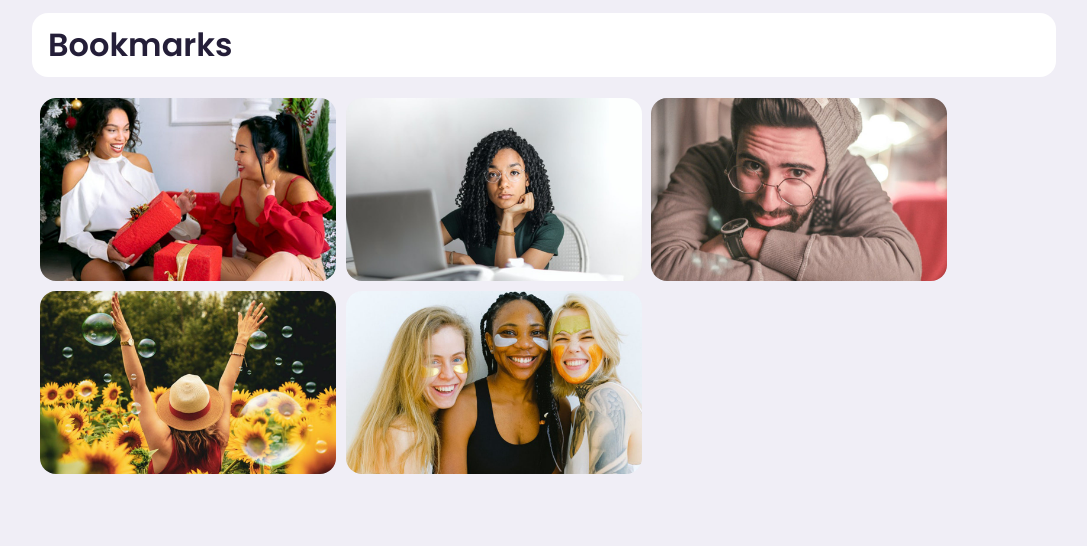
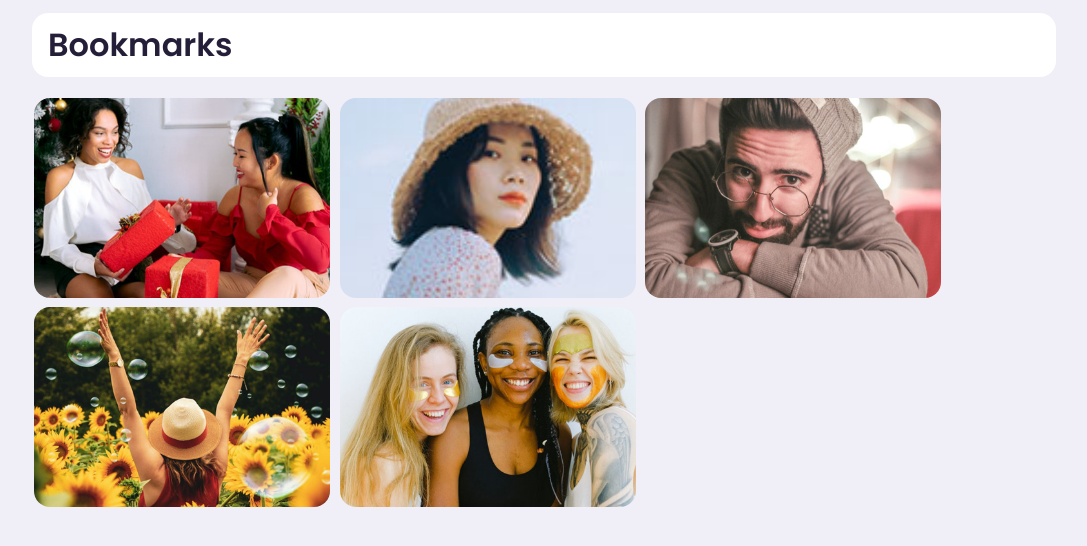
Before and after one commit to 4jay11/social, a React (Create React App) app in the folder frontend/: page /bookmark in a window 1280 px wide. Shown: the top 546 px of the page, without its empty margins (96-1183 px from the left). Built offline with nearby package versions, Linux system fonts and the light colour scheme.

Commit message:
bookkmark

```diff
--- a/frontend/src/components/Bookmarks.css
+++ b/frontend/src/components/Bookmarks.css
@@ -22,7 +22,7 @@
 .bookmark-container {
   display: flex;
   flex-wrap: wrap; /* Allows items to wrap onto the next line */
-  width: 80%;
+  width: 80.9%;
   margin: 0 auto;
   align-items: center;
 
@@ -47,7 +47,7 @@
 }
 .book-list .photo {
   width: 18.5rem;
-  height: 100%;
+  height: 12.5rem;
   border-radius: var(--card-border-radius);
 }
 
--- a/frontend/src/components/Bookmarks.js
+++ b/frontend/src/components/Bookmarks.js
@@ -9,27 +9,23 @@ const Bookmarks = () => {
   // Find the user by ID
   const user = users.find((user) => user.user_id === searchUserId);
 
-  // Ensure user exists and has savedPosts
-  const savedPosts = user ? user.savedPosts : [];
+  // Get saved posts, or an empty array if none exist
+  const savedPosts = user?.savedPosts ?? [];
 
   // Initialize an array to store the bookmarked image URLs
-  let bookmarkedImages = [];
+  const bookmarkedImages = [];
 
-  // Iterate through savedPosts
+  // Iterate through savedPosts and collect bookmarked images
   savedPosts.forEach((savedPost) => {
-    // Ensure bookmarkPhoto is always an array
     const bookmarkPhotoArray = Array.isArray(savedPost.bookmarkPhoto)
       ? savedPost.bookmarkPhoto
       : [savedPost.bookmarkPhoto];
 
-    // Find matching posts from all users by bookmarkPhoto IDs
     bookmarkPhotoArray.forEach((bookmarkPostId) => {
-      users.forEach((otherUser) => {
-        const matchingPost = otherUser.posts.find((post) => post.post_id === bookmarkPostId);
-        if (matchingPost) {
-          bookmarkedImages.push(matchingPost.image_url);
-        }
-      });
+      const matchingPost = users.flatMap(otherUser => otherUser.posts).find(post => post.post_id === bookmarkPostId);
+      if (matchingPost) {
+        bookmarkedImages.push(matchingPost.image_url);
+      }
     });
   });
 
@@ -37,7 +33,7 @@ const Bookmarks = () => {
     <div className="book">
       <h1 className="bookmarks">Bookmarks</h1>
       <div className="bookmark-container">
-        {bookmarkedImages.length > 0 ? (
+        {bookmarkedImages.length ? (
           bookmarkedImages.map((image, index) => (
             <BookmarksTemplate key={index} bookmarkPhoto={image} />
           ))
--- a/frontend/src/jsonData/data.js
+++ b/frontend/src/jsonData/data.js
@@ -39,7 +39,7 @@ export const users = [
         ]
       },{
         "post_id": "112",
-        "image_url":assets.feed7,
+        "image_url":assets.profile1,
         "caption":"Wonderfull!",
         "posted_time": "2024-08-16T12:00:00Z",
         "likes": ["1", "2",],
```
